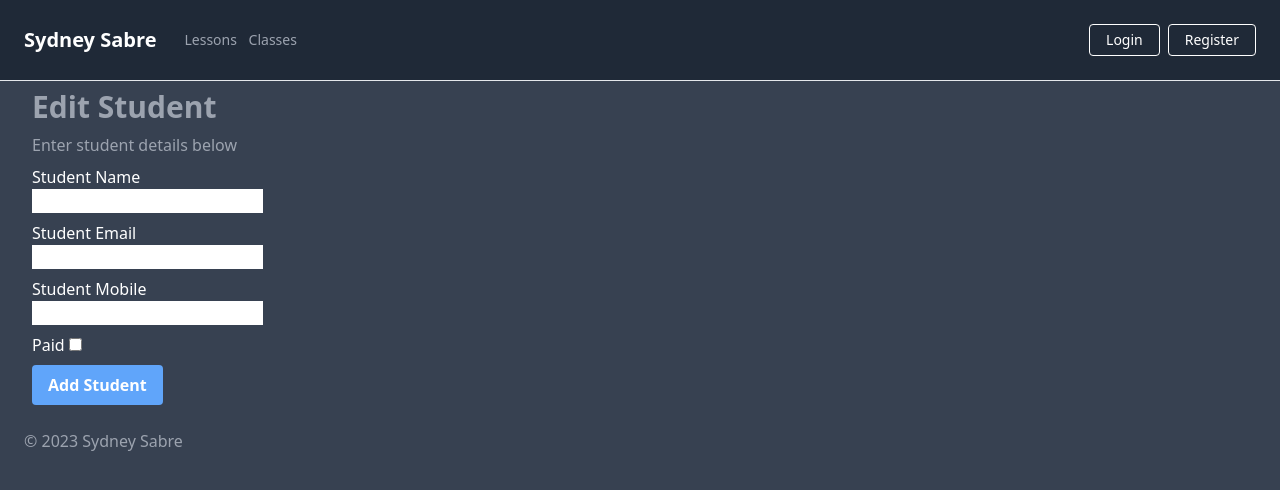
After one commit to johnchowssc/lesson_booking_site, a Flask app: template app/templates/edit_student.html in a window 1280 px wide. The commit adds this page. Shown: the top 490 px of the page. Run offline with Flask 2, Linux system fonts and the light colour scheme; the template is opened without the code that fills it: values that come from a table or form of the project are taken from there, others are empty; style sheets or scripts are compiled from the project's sources.

Commit message:
Edit student in classes including paid status

```diff
--- a/app/forms.py
+++ b/app/forms.py
@@ -50,4 +50,5 @@ class BookingClassForm(FlaskForm):
     name = StringField("Student Name", validators=[DataRequired()])
     email = StringField("Student Email", validators=[DataRequired()])
     mobile = StringField("Student Mobile", validators=[DataRequired()])
+    paid = BooleanField("Paid", default=False, validators=[])
     submit = SubmitField("Add Student")
--- /dev/null
+++ b/app/templates/edit_student.html
@@ -0,0 +1,54 @@
+{% extends 'base.html' %}
+
+{% block title %}
+Edit Student
+{% endblock %}
+
+{% block content %}
+    <div class="container">
+        <h1 class="text-gray-400 my-2 text-3xl font-bold">{{ self.title() }}</h1>
+        <p class="text-gray-400">Enter student details below</p>
+        <form action="" method="post" novalidate>
+            {{ form.hidden_tag() }}
+            <div class="my-2">
+                <p class="text-white">
+                    {{ form.name.label }}
+                </p>
+                <p>
+                    {{ form.name }}
+                </p>
+                {% for error in form.name.errors %}
+                <span style="color: red;">[{{ error }}]</span>
+                {% endfor %}
+            </div>
+            <div class="my-2">
+              <p class="text-white">
+                  {{ form.email.label }}
+              </p>
+              <p>
+                  {{ form.email }}
+              </p>
+              {% for error in form.email.errors %}
+              <span style="color: red;">[{{ error }}]</span>
+              {% endfor %}
+            </div>
+            <div class="my-2">
+                <p class="text-white">
+                    {{ form.mobile.label }}
+                </p>
+                <p>
+                    {{ form.mobile }}
+                </p>
+                {% for error in form.mobile.errors %}
+                <span style="color: red;">[{{ error }}]</span>
+                {% endfor %}
+            </div>
+            <div class="my-2">
+                <p class="text-white">
+                    {{ form.paid.label }} {{ form.paid }}
+                </p>
+            </div>
+            <button class="bg-blue-400 hover:bg-blue-200 text-white font-bold py-2 px-4 rounded">{{ form.submit() }}</button>
+        </form>
+    </div>
+{% endblock %}
```
Also changed, not shown: app/routes.py (+31 -0 lines), app/templates/class_slot.html (+18 -1 lines).
